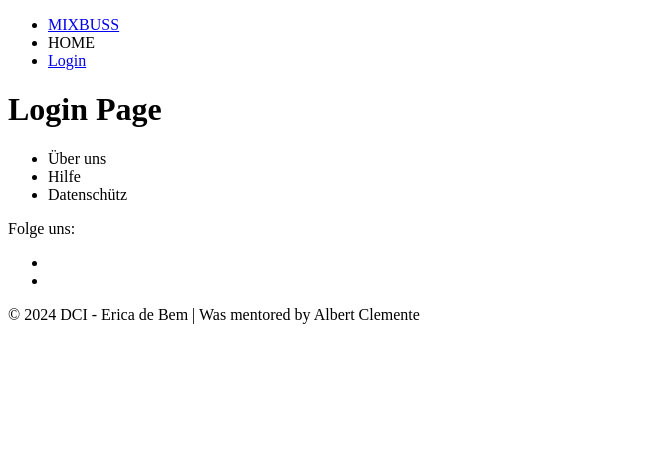
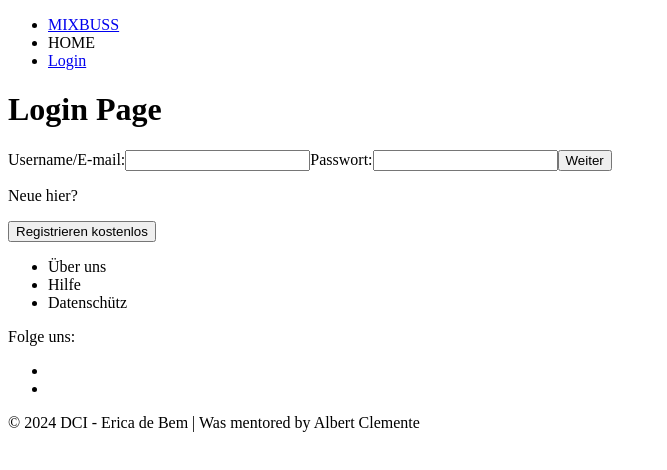
Before and after one commit to ericadebem/mixflix, a React (Vite) app: page /login in a window 1280 px wide. Shown: the top 470 px of the page, without its empty margins (0-667 px from the left). Built offline with nearby package versions, Linux system fonts and the light colour scheme; no server answers.

Commit message:
Add login form and buttons to LoginPage

```diff
--- a/src/pages/LoginPage.tsx
+++ b/src/pages/LoginPage.tsx
@@ -1,7 +1,23 @@
+import { Button } from "../components/Button";
+
+
 export const LoginPage = () => {
   return (
     <div>
       <h1>Login Page</h1>
+      <form>
+        {/* onSubmit?? */}
+        <label htmlFor="username">Username/E-mail:</label>
+        <input type="text" name="username" id="username" />
+
+        <label htmlFor="password">Passwort:</label>
+        <input type="password" name="password" id="password" />
+
+        <Button text="Weiter" />
+
+        <p>Neue hier?</p>
+        <Button text="Registrieren kostenlos" />
+      </form>
     </div>
   );
 };
```
Also changed, not shown: src/components/Authentication.tsx (added, +19 -0 lines).
